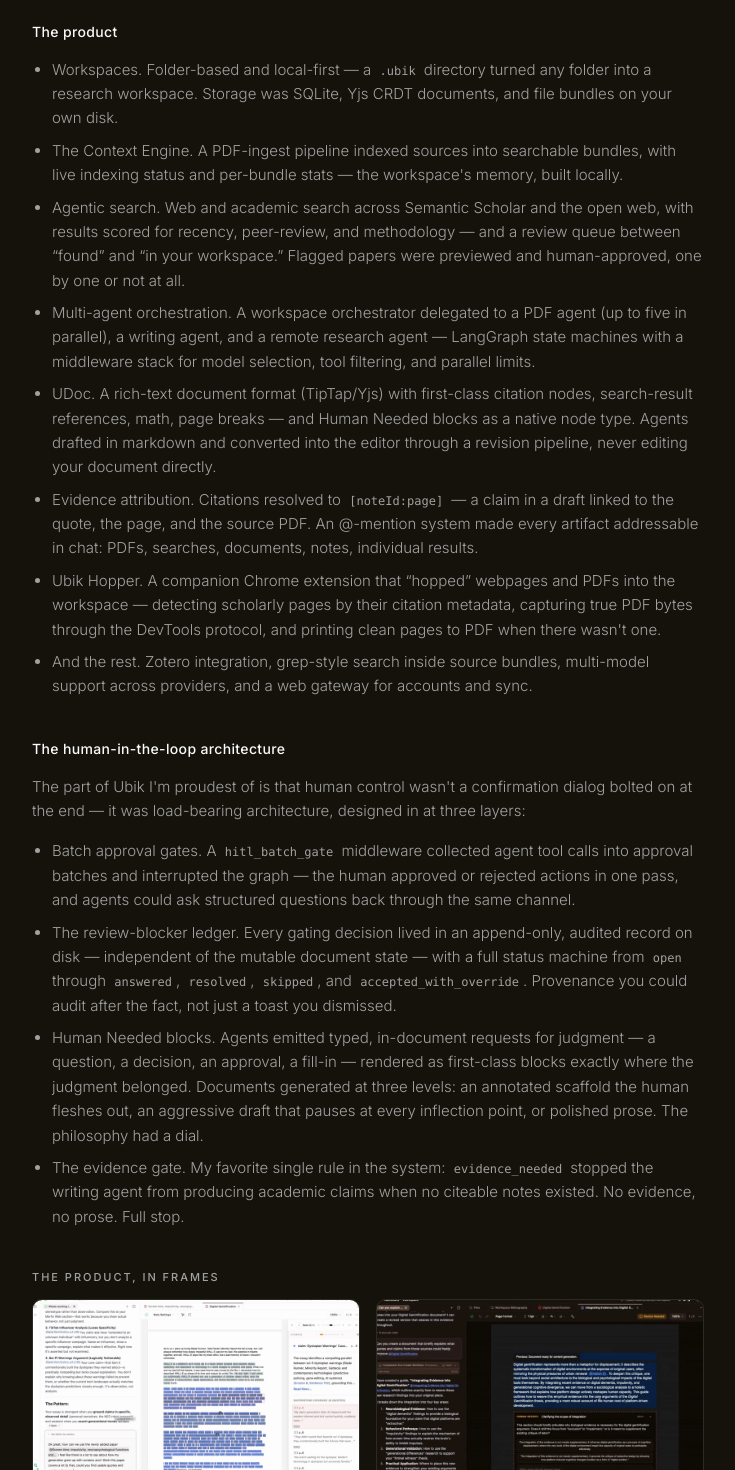
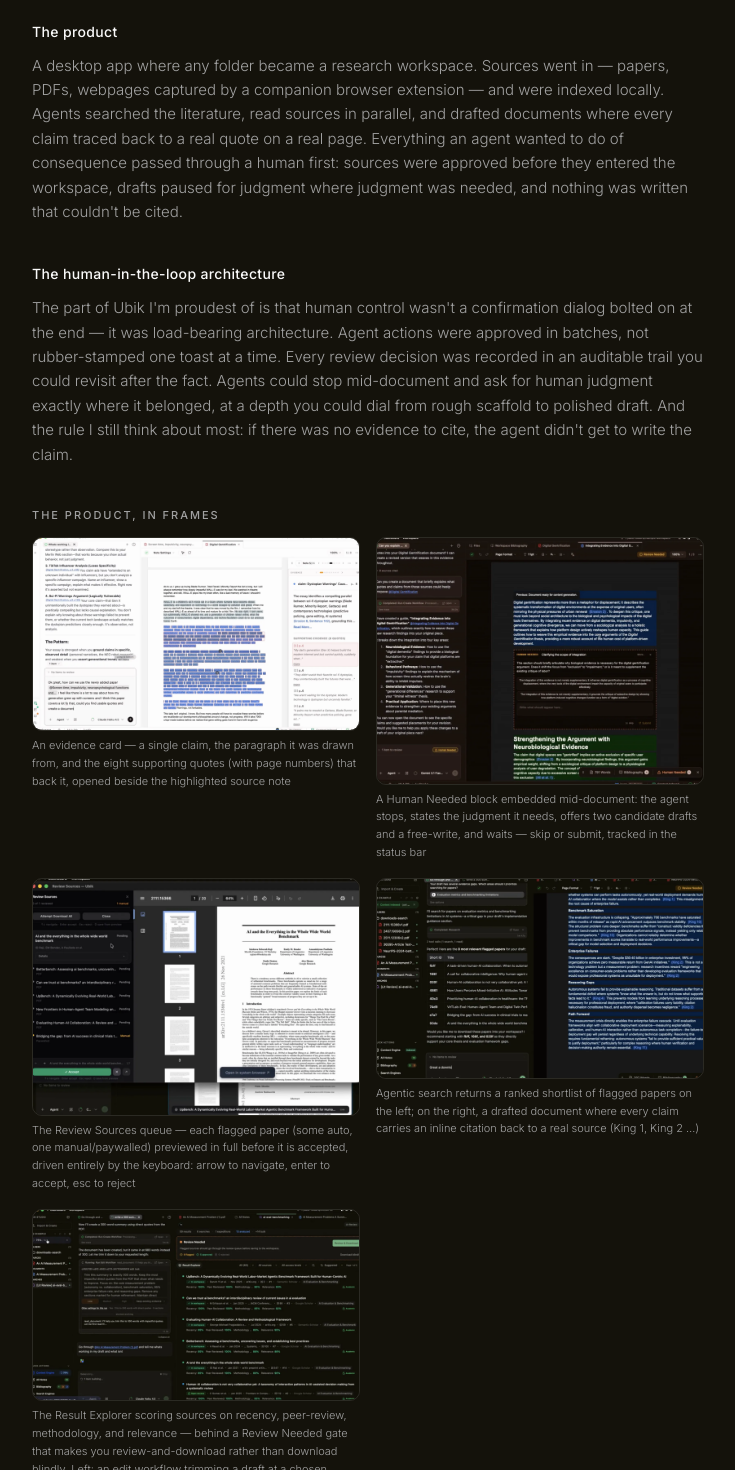
Before and after one commit to akaieuan/fkayion, a Next.js app: page /demo/ubik in a window 1280 px wide. Shown: the part 1320-2790 px from the top of the page, without its empty margins (272-1007 px from the left). Built offline with nearby package versions, Linux system fonts and the light colour scheme.

Commit message:
Ubik page: strip internal build/spec detail — high-level product story only

```diff
--- a/app/demo/ubik/page.tsx
+++ b/app/demo/ubik/page.tsx
@@ -20,13 +20,13 @@
   { src: '/ubik-human-needed.webp', w: 1600, h: 1206, label: 'A Human Needed block embedded mid-document: the agent stops, states the judgment it needs, offers two candidate drafts and a free-write, and waits — skip or submit, tracked in the status bar' },
   { src: '/ubik-litreview.webp', w: 1600, h: 1156, label: 'The Review Sources queue — each flagged paper (some auto, one manual/paywalled) previewed in full before it is accepted, driven entirely by the keyboard: arrow to navigate, enter to accept, esc to reject' },
   { src: '/ubik-explorer.webp', w: 1600, h: 975, label: 'Agentic search returns a ranked shortlist of flagged papers on the left; on the right, a drafted document where every claim carries an inline citation back to a real source (King 1, King 2 …)' },
-  { src: '/ubik-summary.webp', w: 1600, h: 932, label: 'The Result Explorer scoring sources on recency, peer-review, methodology, and relevance — behind a Review Needed gate that makes you review-and-download rather than download blindly. Left: an edit workflow trimming a draft at a chosen intensity while the Context Engine indexes' },
+  { src: '/ubik-summary.webp', w: 1600, h: 932, label: 'The Result Explorer scoring sources on recency, peer-review, methodology, and relevance — behind a Review Needed gate that makes you review-and-download rather than download blindly. Left: an edit workflow trimming a draft at a chosen intensity while sources index in the background' },
 ]
 
 export const metadata = {
   title: 'Ubik Studio — A Desktop-Native AI Research Platform | akaBuild',
   description:
-    'Three and a half years building a local-first, desktop-native AI research platform: multi-agent orchestration with batch approval gates, an auditable review-blocker ledger, Human Needed blocks inside documents, and evidence gates that stop an agent from writing claims it cannot cite.',
+    'Three and a half years co-founding a desktop-native AI research platform where agents did the gathering and drafting, and humans kept the final say — with evidence behind every claim.',
 }
 
 export default function UbikProjectPage() {
@@ -117,101 +117,32 @@
             </p>
           </section>
 
-          <section className="space-y-4">
+          <section className="space-y-3">
             <h2 className="text-sm font-medium tracking-wide text-foreground">The product</h2>
-            <ul className="list-disc space-y-2 pl-5 marker:text-muted-foreground/50">
-              <li>
-                <span className="text-foreground/85">Workspaces.</span> Folder-based and local-first —
-                a <code className={code}>.ubik</code> directory turned any folder into a research
-                workspace. Storage was SQLite, Yjs CRDT documents, and file bundles on your own disk.
-              </li>
-              <li>
-                <span className="text-foreground/85">The Context Engine.</span> A PDF-ingest pipeline
-                indexed sources into searchable bundles, with live indexing status and per-bundle
-                stats — the workspace&apos;s memory, built locally.
-              </li>
-              <li>
-                <span className="text-foreground/85">Agentic search.</span> Web and academic search
-                across Semantic Scholar and the open web, with results scored for recency,
-                peer-review, and methodology — and a review queue between &ldquo;found&rdquo; and
-                &ldquo;in your workspace.&rdquo; Flagged papers were previewed and human-approved,
-                one by one or not at all.
-              </li>
-              <li>
-                <span className="text-foreground/85">Multi-agent orchestration.</span> A workspace
-                orchestrator delegated to a PDF agent (up to five in parallel), a writing agent, and a
-                remote research agent — LangGraph state machines with a middleware stack for model
-                selection, tool filtering, and parallel limits.
-              </li>
-              <li>
-                <span className="text-foreground/85">UDoc.</span> A rich-text document format
-                (TipTap/Yjs) with first-class citation nodes, search-result references, math, page
-                breaks — and Human Needed blocks as a native node type. Agents drafted in markdown and
-                converted into the editor through a revision pipeline, never editing your document
-                directly.
-              </li>
-              <li>
-                <span className="text-foreground/85">Evidence attribution.</span> Citations resolved
-                to <code className={code}>[noteId:page]</code> — a claim in a draft linked to the
-                quote, the page, and the source PDF. An @-mention system made every artifact
-                addressable in chat: PDFs, searches, documents, notes, individual results.
-              </li>
-              <li>
-                <span className="text-foreground/85">Ubik Hopper.</span> A companion Chrome extension
-                that &ldquo;hopped&rdquo; webpages and PDFs into the workspace — detecting scholarly
-                pages by their citation metadata, capturing true PDF bytes through the DevTools
-                protocol, and printing clean pages to PDF when there wasn&apos;t one.
-              </li>
-              <li>
-                <span className="text-foreground/85">And the rest.</span> Zotero integration,
-                grep-style search inside source bundles, multi-model support across providers, and a
-                web gateway for accounts and sync.
-              </li>
-            </ul>
+            <p>
+              A desktop app where any folder became a research workspace. Sources went in — papers,
+              PDFs, webpages captured by a companion browser extension — and were indexed locally.
+              Agents searched the literature, read sources in parallel, and drafted documents where
+              every claim traced back to a real quote on a real page. Everything an agent wanted to
+              do of consequence passed through a human first: sources were approved before they
+              entered the workspace, drafts paused for judgment where judgment was needed, and
+              nothing was written that couldn&apos;t be cited.
+            </p>
           </section>
 
-          <section className="space-y-4">
+          <section className="space-y-3">
             <h2 className="text-sm font-medium tracking-wide text-foreground">
               The human-in-the-loop architecture
             </h2>
             <p>
               The part of Ubik I&apos;m proudest of is that human control wasn&apos;t a confirmation
-              dialog bolted on at the end — it was load-bearing architecture, designed in at three
-              layers:
+              dialog bolted on at the end — it was load-bearing architecture. Agent actions were
+              approved in batches, not rubber-stamped one toast at a time. Every review decision was
+              recorded in an auditable trail you could revisit after the fact. Agents could stop
+              mid-document and ask for human judgment exactly where it belonged, at a depth you could
+              dial from rough scaffold to polished draft. And the rule I still think about most: if
+              there was no evidence to cite, the agent didn&apos;t get to write the claim.
             </p>
-            <ul className="list-disc space-y-2 pl-5 marker:text-muted-foreground/50">
-              <li>
-                <span className="text-foreground/85">Batch approval gates.</span> A{' '}
-                <code className={code}>hitl_batch_gate</code> middleware collected agent tool calls
-                into approval batches and interrupted the graph — the human approved or rejected
-                actions in one pass, and agents could ask structured questions back through the same
-                channel.
-              </li>
-              <li>
-                <span className="text-foreground/85">The review-blocker ledger.</span> Every gating
-                decision lived in an append-only, audited record on disk — independent of the mutable
-                document state — with a full status machine from{' '}
-                <code className={code}>open</code> through{' '}
-                <code className={code}>answered</code>, <code className={code}>resolved</code>,{' '}
-                <code className={code}>skipped</code>, and{' '}
-                <code className={code}>accepted_with_override</code>. Provenance you could audit after
-                the fact, not just a toast you dismissed.
-              </li>
-              <li>
-                <span className="text-foreground/85">Human Needed blocks.</span> Agents emitted typed,
-                in-document requests for judgment — a question, a decision, an approval, a
-                fill-in — rendered as first-class blocks exactly where the judgment belonged.
-                Documents generated at three levels: an annotated scaffold the human fleshes out, an
-                aggressive draft that pauses at every inflection point, or polished prose. The
-                philosophy had a dial.
-              </li>
-              <li>
-                <span className="text-foreground/85">The evidence gate.</span> My favorite single
-                rule in the system: <code className={code}>evidence_needed</code> stopped the writing
-                agent from producing academic claims when no citeable notes existed. No evidence, no
-                prose. Full stop.
-              </li>
-            </ul>
           </section>
 
           <div>
@@ -240,17 +171,13 @@
           <section className="space-y-3">
             <h2 className="text-sm font-medium tracking-wide text-foreground">The engineering</h2>
             <p>
-              A pnpm monorepo of twenty packages and roughly three thousand TypeScript files, plus a
-              Python agent sidecar: an Electron desktop app talking over local HTTP to a LangGraph
-              runtime, a Next.js web gateway, two cloud agent deployments, and the Chrome extension. A
-              local-first workspace protocol (<code className={code}>protocol-v2</code>) defined the
-              schemas for bundles, notes, citations, manifests, snapshots, resource locks, and the
-              review-blocker ledger. 1,038 commits from September 2023 to May 2026 — with the design
-              and research that preceded the first commit, about three and a half years of my life.
+              A large multi-package system: a desktop app, a web gateway, cloud agent deployments,
+              and a browser extension, with a local-first storage model underneath it all. 1,038
+              commits from September 2023 to May 2026 — with the design and research that preceded
+              the first commit, about three and a half years of my life.
             </p>
             <p className="text-[12px] text-muted-foreground/70">
-              Electron · Next.js · TypeScript · Python · LangGraph + LangChain · TipTap + Yjs · SQLite
-              · local-first · Clerk · Semantic Scholar
+              Electron · Next.js · TypeScript · Python · local-first
             </p>
           </section>
 
--- /dev/null
+++ b/components/ui/spotlight-card.tsx
@@ -0,0 +1,29 @@
+import Link from 'next/link'
+
+type SpotlightCardProps = {
+  href: string
+  external?: boolean
+  className?: string
+  children: React.ReactNode
+}
+
+// Glassy card link: translucent var(--card) + backdrop-blur, with a plain hover.
+// (No cursor-tracking border glow — removed by request.)
+const base =
+  'group flex h-full flex-col rounded-xl border border-border bg-[color-mix(in_oklab,var(--card)_72%,transparent)] p-4 backdrop-blur-md transition-colors hover:bg-[color-mix(in_oklab,var(--card)_90%,transparent)]'
+
+export function SpotlightCard({ href, external, className, children }: SpotlightCardProps) {
+  const cls = `${base} ${className ?? ''}`
+  if (external) {
+    return (
+      <a href={href} target="_blank" rel="noopener noreferrer" className={cls}>
+        {children}
+      </a>
+    )
+  }
+  return (
+    <Link href={href} className={cls}>
+      {children}
+    </Link>
+  )
+}
```
